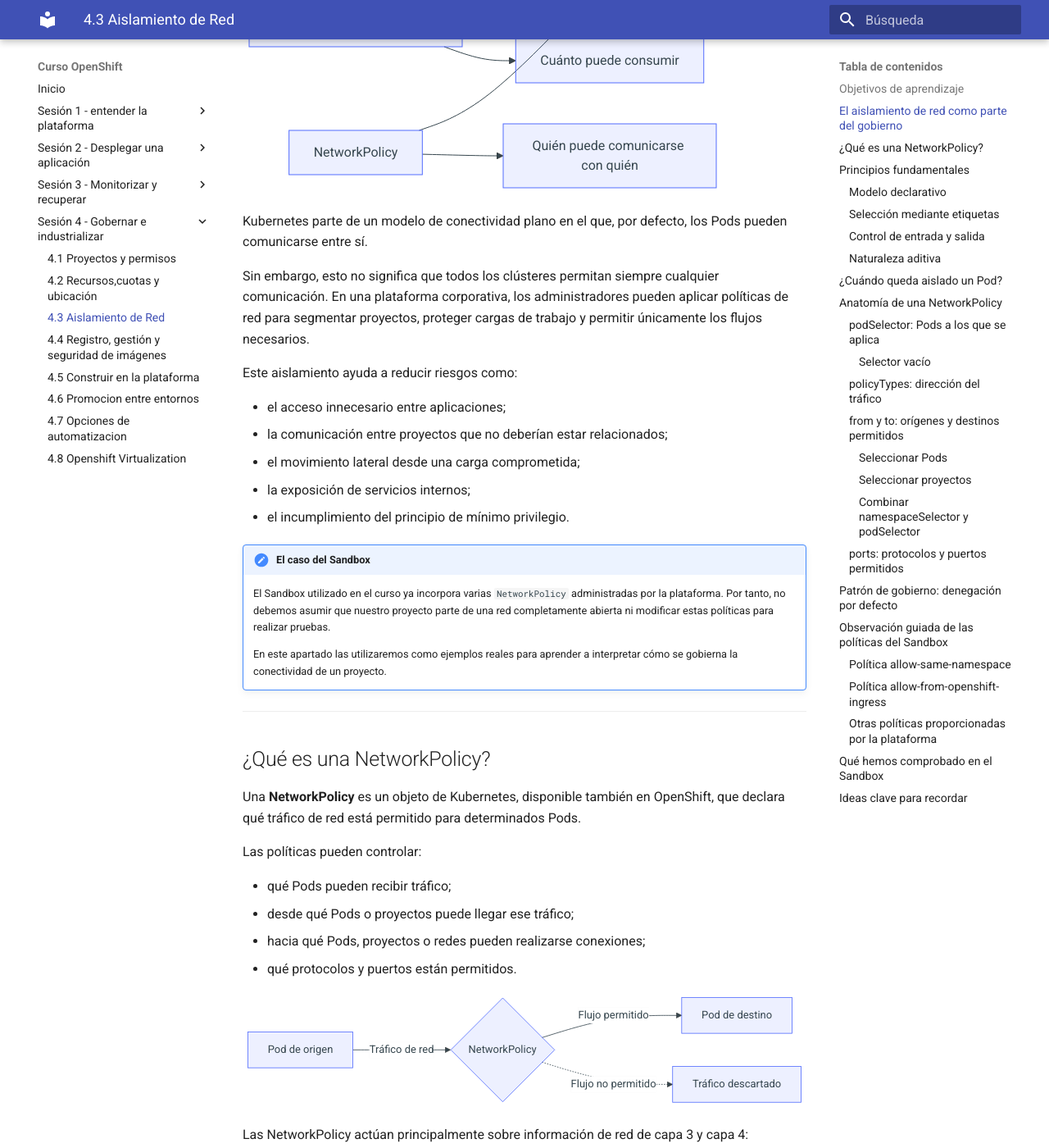
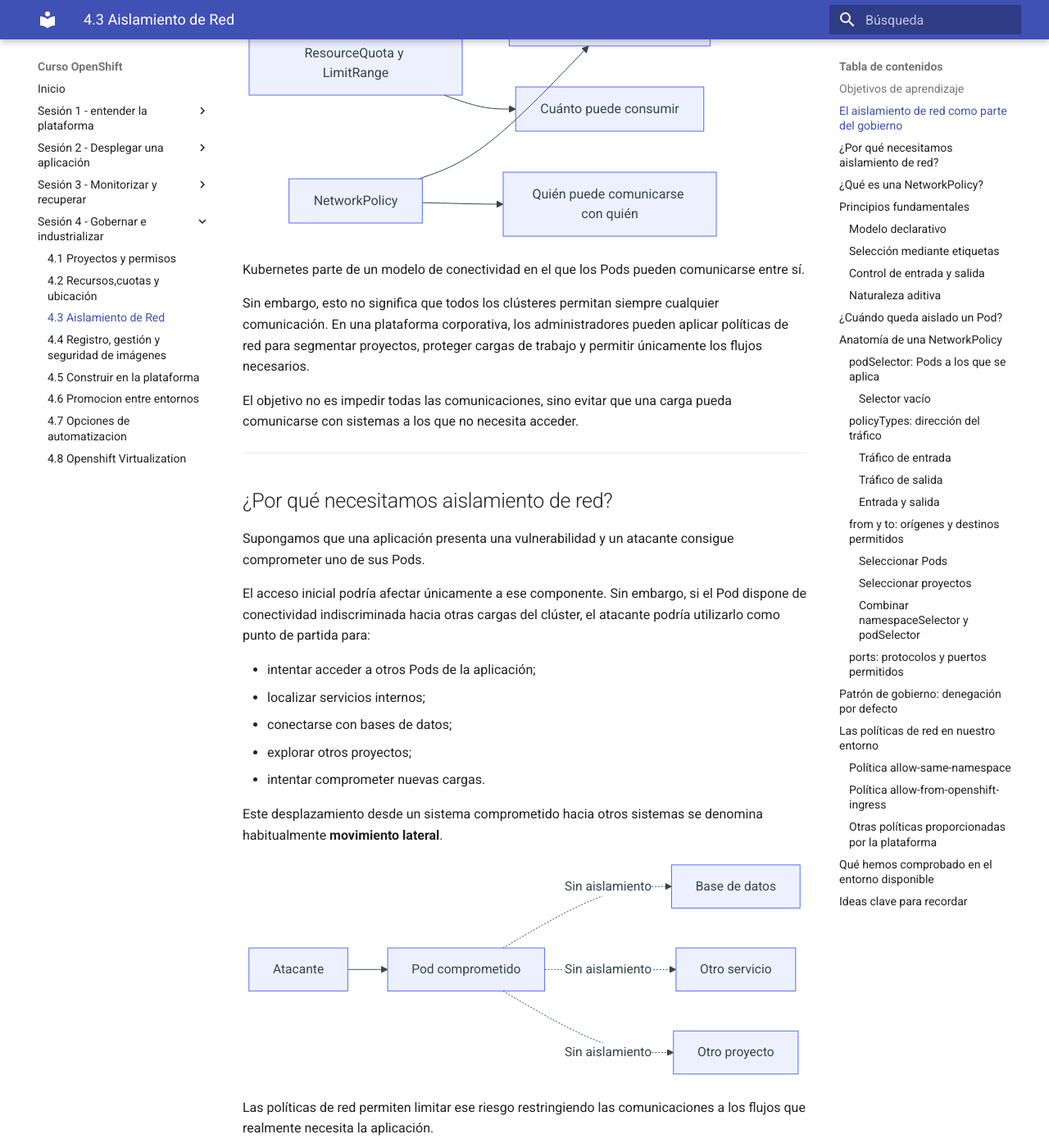
Before and after one commit to ieftraining/curso-openshift, an MkDocs documentation site: the page built from docs/sesion4/4.3 Aislamiento de Red.md, in a window 1280 px wide and 1400 px high, scrolled down 1074 px. Shown: the whole window at 82% size. Built offline with MkDocs 1.6.1 and Material for MkDocs 9.7.7, drawn with Linux system fonts in a browser that asks for light colours; some of the changed text lies outside the part shown.

Commit message:
Add files via upload

````diff
--- a/docs/sesion4/4.3 Aislamiento de Red.md
+++ b/docs/sesion4/4.3 Aislamiento de Red.md
@@ -5,11 +5,12 @@
 Al finalizar este apartado serás capaz de:
 
 - Comprender por qué el aislamiento de red forma parte del gobierno de una plataforma OpenShift compartida.
-- Entender el concepto de **NetworkPolicy** como mecanismo declarativo para controlar el tráfico entre Pods y proyectos.
+- Entender el concepto de **NetworkPolicy** como mecanismo declarativo para controlar las comunicaciones entre Pods.
+- Comprender cómo el aislamiento de red ayuda a limitar el movimiento lateral si una carga resulta comprometida.
 - Interpretar los elementos principales de una política de red.
 - Diferenciar entre el control del tráfico de entrada (`Ingress`) y el tráfico de salida (`Egress`).
 - Comprender el patrón de denegación por defecto o **Default Deny**.
-- Reconocer algunas de las políticas de red que proporciona el entorno Sandbox, sin necesidad de modificarlas.
+- Reconocer algunas de las políticas de red existentes en el entorno disponible, sin necesidad de modificarlas.
 
 ---
 
@@ -33,22 +34,56 @@ flowchart LR
     C --> C1[Quién puede comunicarse con quién]
 ```
 
-Kubernetes parte de un modelo de conectividad plano en el que, por defecto, los Pods pueden comunicarse entre sí.
+Kubernetes parte de un modelo de conectividad en el que los Pods pueden comunicarse entre sí.
 
 Sin embargo, esto no significa que todos los clústeres permitan siempre cualquier comunicación. En una plataforma corporativa, los administradores pueden aplicar políticas de red para segmentar proyectos, proteger cargas de trabajo y permitir únicamente los flujos necesarios.
 
-Este aislamiento ayuda a reducir riesgos como:
+El objetivo no es impedir todas las comunicaciones, sino evitar que una carga pueda comunicarse con sistemas a los que no necesita acceder.
 
-- el acceso innecesario entre aplicaciones;
-- la comunicación entre proyectos que no deberían estar relacionados;
-- el movimiento lateral desde una carga comprometida;
-- la exposición de servicios internos;
-- el incumplimiento del principio de mínimo privilegio.
+---
 
-!!! note "El caso del Sandbox"
-    El Sandbox utilizado en el curso ya incorpora varias `NetworkPolicy` administradas por la plataforma. Por tanto, no debemos asumir que nuestro proyecto parte de una red completamente abierta ni modificar estas políticas para realizar pruebas.
+## ¿Por qué necesitamos aislamiento de red?
 
-    En este apartado las utilizaremos como ejemplos reales para aprender a interpretar cómo se gobierna la conectividad de un proyecto.
+Supongamos que una aplicación presenta una vulnerabilidad y un atacante consigue comprometer uno de sus Pods.
+
+El acceso inicial podría afectar únicamente a ese componente. Sin embargo, si el Pod dispone de conectividad indiscriminada hacia otras cargas del clúster, el atacante podría utilizarlo como punto de partida para:
+
+- intentar acceder a otros Pods de la aplicación;
+- localizar servicios internos;
+- conectarse con bases de datos;
+- explorar otros proyectos;
+- intentar comprometer nuevas cargas.
+
+Este desplazamiento desde un sistema comprometido hacia otros sistemas se denomina habitualmente **movimiento lateral**.
+
+```mermaid
+flowchart LR
+    A[Atacante] --> B[Pod comprometido]
+    B -. Sin aislamiento .-> C[Base de datos]
+    B -. Sin aislamiento .-> D[Otro servicio]
+    B -. Sin aislamiento .-> E[Otro proyecto]
+```
+
+Las políticas de red permiten limitar ese riesgo restringiendo las comunicaciones a los flujos que realmente necesita la aplicación.
+
+```mermaid
+flowchart LR
+    A[Atacante] --> B[Pod comprometido]
+    B -->|Flujo permitido| C[Servicio necesario]
+    B -. Bloqueado .-> D[Base de datos no autorizada]
+    B -. Bloqueado .-> E[Otro proyecto]
+```
+
+El aislamiento de red ayuda, por tanto, a:
+
+- reducir la superficie de exposición;
+- limitar comunicaciones innecesarias;
+- dificultar el movimiento lateral;
+- proteger servicios internos;
+- aplicar el principio de mínimo privilegio también a la red.
+
+!!! note "Defensa en profundidad"
+    Una `NetworkPolicy` no evita por sí misma que una aplicación tenga una vulnerabilidad. Su función es añadir una capa adicional de protección: si una carga resulta comprometida, la política puede limitar los sistemas con los que esa carga puede comunicarse.
 
 ---
 
@@ -70,18 +105,19 @@ flowchart LR
     P -.->|Flujo no permitido| X[Tráfico descartado]
 ```
 
-Las NetworkPolicy actúan principalmente sobre información de red de capa 3 y capa 4:
+Las `NetworkPolicy` actúan principalmente sobre información de red de capa 3 y capa 4:
 
 - direcciones IP;
 - protocolos;
 - puertos.
 
-No analizan el contenido funcional de una petición HTTP ni sustituyen a mecanismos como:
+No analizan el contenido funcional de una petición HTTP ni sustituyen a otros mecanismos de seguridad, como:
 
 - la autenticación;
 - la autorización de la aplicación;
 - el cifrado TLS;
-- la validación de datos.
+- la gestión segura de credenciales;
+- la corrección de vulnerabilidades.
 
 !!! important "Las políticas necesitan soporte del clúster"
     Kubernetes define el objeto `NetworkPolicy`, pero su aplicación efectiva depende del plugin de red utilizado por el clúster. OpenShift utiliza una implementación de red compatible con estas políticas, habitualmente **OVN-Kubernetes** en las versiones actuales de la plataforma.
@@ -93,6 +129,7 @@ No analizan el contenido funcional de una petición HTTP ni sustituyen a mecanis
 Antes de analizar un manifiesto, debemos comprender varias características importantes.
 
 ### Modelo declarativo
+
 Las políticas se definen mediante recursos YAML, igual que el resto de objetos de Kubernetes y OpenShift. En ellas describimos el comportamiento deseado:
 
 - qué Pods quedan seleccionados;
@@ -102,9 +139,11 @@ Las políticas se definen mediante recursos YAML, igual que el resto de objetos
 La plataforma se encarga de convertir esa declaración en reglas efectivas de conectividad.
 
 ### Selección mediante etiquetas
+
 Las políticas utilizan etiquetas (*labels*) para identificar Pods y proyectos. Esto permite evitar la dependencia de las direcciones IP de los Pods, que pueden cambiar cuando estos se eliminan y vuelven a crearse.
 
 ### Control de entrada y salida
+
 Una política puede controlar:
 
 - **Ingress:** tráfico que llega a los Pods seleccionados;
@@ -112,7 +151,8 @@ Una política puede controlar:
 - **Ambos sentidos.**
 
 ### Naturaleza aditiva
-Las NetworkPolicy tienen un comportamiento aditivo. Cuando varias políticas se aplican a un mismo Pod, los flujos permitidos por ellas se combinan. Una política no se utiliza para revocar directamente un permiso concedido por otra política aplicable.
+
+Las `NetworkPolicy` tienen un comportamiento aditivo. Cuando varias políticas se aplican a un mismo Pod, los flujos permitidos por ellas se combinan. Una política no se utiliza para revocar directamente un permiso concedido por otra política aplicable.
 
 !!! example "Ejemplo conceptual"
     Si una política permite tráfico desde el frontend y otra permite tráfico desde el sistema de monitorización, el Pod podrá recibir tráfico desde ambos orígenes.
@@ -121,7 +161,7 @@ Las NetworkPolicy tienen un comportamiento aditivo. Cuando varias políticas se
 
 ## ¿Cuándo queda aislado un Pod?
 
-La existencia de una NetworkPolicy en un proyecto no implica automáticamente que todos sus Pods queden aislados.
+La existencia de una `NetworkPolicy` en un proyecto no implica automáticamente que todos sus Pods queden aislados.
 
 Un Pod queda aislado en una dirección cuando existe al menos una política que:
 
@@ -130,7 +170,7 @@ Un Pod queda aislado en una dirección cuando existe al menos una política que:
 
 Por ejemplo, si una política selecciona un Pod para tráfico `Ingress`, desde ese momento el Pod solo podrá recibir los flujos de entrada autorizados por el conjunto de políticas aplicables.
 
-El tráfico de salida podría seguir sin estar aislado si ninguna política lo selecciona para `Egress`.
+El tráfico de salida podría seguir sin estar aislado si ninguna política selecciona el Pod para `Egress`.
 
 !!! important "Aislamiento por dirección"
     Un Pod puede estar aislado para tráfico de entrada y no estarlo para tráfico de salida, o al contrario. Por eso siempre debemos comprobar si la política controla `Ingress`, `Egress` o ambos.
@@ -139,7 +179,7 @@ El tráfico de salida podría seguir sin estar aislado si ninguna política lo s
 
 ## Anatomía de una NetworkPolicy
 
-El siguiente ejemplo protege los Pods de una base de datos y permite que reciban tráfico únicamente desde el frontend, por el puerto TCP `5432`:
+El siguiente ejemplo protege los Pods de una base de datos y permite que reciban tráfico únicamente desde el frontend, por el puerto TCP 5432:
 
 ```yaml
 apiVersion: networking.k8s.io/v1
@@ -179,13 +219,14 @@ podSelector:
     role: db
 ```
 
-La política selecciona los Pods que tengan la etiqueta `role=db`. Podemos consultar los Pods que cumplen esa condición con:
+la política selecciona los Pods que tengan la etiqueta `role=db`. Podemos consultar los Pods que cumplen esa condición con:
 
 ```bash
 oc get pods -l role=db
 ```
 
 #### Selector vacío
+
 Un selector vacío tiene un significado especial:
 
 ```yaml
@@ -201,42 +242,43 @@ En este caso, la política selecciona **todos los Pods del proyecto**.
 
 El campo `policyTypes` indica qué dirección del tráfico controla la política.
 
-- **Tráfico de entrada:**
-  ```yaml
-  policyTypes:
-    - Ingress
-  ```
-  Controla el tráfico que llega a los Pods seleccionados. En el ejemplo anterior, la política regula las conexiones dirigidas hacia los Pods con la etiqueta `role: db`.
+#### Tráfico de entrada
+```yaml
+policyTypes:
+  - Ingress
+```
+Controla el tráfico que llega a los Pods seleccionados. En el ejemplo anterior, la política regula las conexiones dirigidas hacia los Pods con la etiqueta `role: db`.
 
-- **Tráfico de salida:**
-  ```yaml
-  policyTypes:
-    - Egress
-  ```
-  Controla las conexiones iniciadas desde los Pods seleccionados hacia otros destinos.
+#### Tráfico de salida
+```yaml
+policyTypes:
+  - Egress
+```
+Controla las conexiones iniciadas desde los Pods seleccionados hacia otros destinos.
 
-- **Entrada y salida:**
-  ```yaml
-  policyTypes:
-    - Ingress
-    - Egress
-  ```
-  La política controla ambos sentidos.
+#### Entrada y salida
+```yaml
+policyTypes:
+  - Ingress
+  - Egress
+```
+La política controla ambos sentidos.
 
 ### `from` y `to`: orígenes y destinos permitidos
 
 Dentro de las reglas:
 
-- `ingress.from` define los orígenes permitidos para el tráfico entrante.
+- `ingress.from` define los orígenes permitidos para el tráfico entrante;
 - `egress.to` define los destinos permitidos para el tráfico saliente.
 
 Los selectores más habituales son:
 
-- `podSelector`: selecciona Pods por sus etiquetas.
-- `namespaceSelector`: selecciona namespaces o proyectos por sus etiquetas.
+- `podSelector`: selecciona Pods por sus etiquetas;
+- `namespaceSelector`: selecciona namespaces o proyectos por sus etiquetas;
 - `ipBlock`: identifica rangos de direcciones IP mediante notación CIDR.
 
 #### Seleccionar Pods
+
 El siguiente fragmento permite tráfico desde Pods que tengan la etiqueta `app: frontend`:
 
 ```yaml
@@ -249,6 +291,7 @@ from:
 Cuando se utiliza de esta forma, el `podSelector` busca Pods dentro del mismo namespace en el que se encuentra la `NetworkPolicy`.
 
 #### Seleccionar proyectos
+
 También podemos permitir tráfico desde namespaces que tengan determinadas etiquetas:
 
 ```yaml
@@ -261,6 +304,7 @@ from:
 En este caso, se permite tráfico desde los Pods de los namespaces que cumplan el selector indicado.
 
 #### Combinar `namespaceSelector` y `podSelector`
+
 Podemos seleccionar Pods concretos dentro de determinados namespaces:
 
 ```yaml
@@ -274,11 +318,12 @@ from:
 ```
 
 En este caso deben cumplirse ambas condiciones:
-- El namespace debe tener la etiqueta `entorno: produccion`.
-- El Pod debe tener la etiqueta `app: frontend`.
+
+- el namespace debe tener la etiqueta `entorno: produccion`;
+- el Pod debe tener la etiqueta `app: frontend`.
 
 !!! warning "La estructura YAML cambia el significado"
-    Si `podSelector` y `namespaceSelector` aparecen dentro del mismo elemento de la lista `from`, ambas condiciones deben cumplirse (**AND**). Si aparecen como elementos separados de la lista (cada uno con su propio guión `-`), representan orígenes alternativos (**OR**). Por ello, la indentación y los guiones deben revisarse con especial cuidado.
+    Si `podSelector` y `namespaceSelector` aparecen dentro del mismo elemento de `from`, ambas condiciones deben cumplirse (**AND**). Si aparecen como elementos separados de la lista (cada uno con su guión `-`), representan orígenes alternativos (**OR**). Por ello, la indentación y los guiones deben revisarse con especial cuidado.
 
 ### `ports`: protocolos y puertos permitidos
 
@@ -290,7 +335,7 @@ ports:
     port: 5432
 ```
 
-En este caso, el flujo definido por la regla se autoriza únicamente hacia el puerto TCP `5432` de los Pods seleccionados. Si una regla no incluye `ports`, permite todos los puertos para los orígenes o destinos definidos en ella.
+En este caso, el flujo definido por la regla se autoriza únicamente hacia el puerto TCP 5432 de los Pods seleccionados. Si una regla no incluye `ports`, permite todos los puertos para los orígenes o destinos definidos en ella.
 
 !!! tip "Principio de mínimo privilegio"
     Siempre que resulte viable, una política debería permitir únicamente los protocolos y puertos que la aplicación necesita.
@@ -299,7 +344,7 @@ En este caso, el flujo definido por la regla se autoriza únicamente hacia el pu
 
 ## Patrón de gobierno: denegación por defecto
 
-Una estrategia habitual en entornos corporativos consiste en partir de una política de denegación por defecto (**Default Deny**) y añadir después las autorizaciones necesarias para el funcionamiento de las aplicaciones y de la propia plataforma.
+Una estrategia habitual consiste en partir de una política de denegación por defecto y añadir después las autorizaciones necesarias para el funcionamiento de las aplicaciones y de la propia plataforma. Este patrón se conoce habitualmente como **Default Deny**.
 
 ```mermaid
 flowchart LR
@@ -323,13 +368,13 @@ spec:
   ingress: []
 ```
 
-La interpretación de esta estructura es:
+La interpretación sería:
 
 1. `podSelector: {}` selecciona todos los Pods del proyecto.
 2. `policyTypes: [Ingress]` controla el tráfico entrante.
 3. `ingress: []` no define ningún flujo de entrada permitido.
 
-Mientras no exista otra política que autorice un flujo, los Pods seleccionados no podrán recibir tráfico entrante.
+Mientras no exista otra política que autorice un determinado flujo, los Pods seleccionados no podrán recibir ese tráfico.
 
 Después se incorporan políticas adicionales para permitir únicamente las comunicaciones necesarias, por ejemplo:
 
@@ -338,20 +383,22 @@ Después se incorporan políticas adicionales para permitir únicamente las comu
 - acceso desde los servicios de monitorización;
 - acceso a una base de datos únicamente desde el backend autorizado.
 
-!!! warning "No aplicar este ejemplo en el Sandbox"
-    Este manifiesto es ilustrativo. En el Sandbox del curso ya existen políticas de red administradas por la plataforma. Aplicar una denegación adicional podría interrumpir Routes, herramientas del entorno u otros servicios necesarios. Por este motivo, en el curso nos limitaremos a observar e interpretar las políticas existentes.
+!!! warning "Manifiesto ilustrativo"
+    Este manifiesto se incluye para comprender el patrón Default Deny. En el entorno disponible ya existen políticas de red administradas por la plataforma. Aplicar una denegación adicional podría interrumpir Routes, herramientas del entorno u otros servicios necesarios. Por este motivo, en este apartado observaremos las políticas existentes, pero no las modificaremos.
 
 ---
 
-## Observación guiada de las políticas del Sandbox
+## Las políticas de red en nuestro entorno
 
-En lugar de crear o modificar políticas, consultaremos las `NetworkPolicy` que el Sandbox ya incorpora en nuestro proyecto mediante la CLI:
+En el entorno disponible ya existen varias `NetworkPolicy`. En lugar de crear políticas nuevas, aprovecharemos algunas de las políticas existentes para comprobar cómo se aplican estos conceptos en una plataforma OpenShift real.
+
+Podemos consultar la lista mediante:
 
 ```bash
 oc get networkpolicy
 ```
 
-En el entorno utilizado durante el curso aparecen políticas similares a las siguientes:
+La salida obtenida incluye políticas similares a las siguientes:
 
 ```text
 NAME                                             POD-SELECTOR
@@ -367,13 +414,13 @@ allow-from-redhat-ods-app-to-mm                  modelmesh-service=modelmesh-ser
 allow-same-namespace                             <none>
 ```
 
-Esta salida ya permite extraer varias conclusiones:
+Esta salida permite extraer varias conclusiones:
 
-- el proyecto está gobernado por políticas creadas previamente por la plataforma;
+- el proyecto ya está gobernado por políticas creadas previamente por la plataforma;
 - algunas políticas se aplican a todos los Pods (`<none>`);
-- otras seleccionan cargas concretas mediante etiquetas (como `app=mariadb-dspa`);
-- existen políticas asociadas con componentes de plataforma como Ingress, monitorización, consola, operadores o virtualización;
-- no necesitamos crear nuestras propias políticas para comprender el modelo.
+- otras seleccionan cargas concretas mediante etiquetas;
+- existen políticas asociadas a componentes de plataforma, como Ingress, monitorización, consola, operadores o virtualización;
+- no necesitamos crear políticas nuevas para comprender el modelo.
 
 !!! note "No deducir el comportamiento únicamente por el nombre"
     El nombre de una política aporta una pista sobre su finalidad, pero no demuestra exactamente qué tráfico permite. Para conocer su comportamiento debemos consultar el manifiesto YAML.
@@ -382,9 +429,9 @@ Esta salida ya permite extraer varias conclusiones:
 
 La política `allow-same-namespace` está orientada a permitir comunicaciones entre cargas del mismo proyecto.
 
-Esto resulta especialmente importante cuando los Pods ya se encuentran aislados para tráfico de entrada. En ese escenario, dos Pods no quedan necesariamente autorizados a comunicarse por el simple hecho de pertenecer al mismo namespace.
+Esto resulta especialmente importante cuando los Pods se encuentran aislados para tráfico de entrada. En ese escenario, dos Pods no quedan necesariamente autorizados a comunicarse por el simple hecho de pertenecer al mismo namespace.
 
-Consultamos la política con:
+Podemos consultar la política con:
 
 ```bash
 oc get networkpolicy allow-same-namespace -o yaml
@@ -397,7 +444,7 @@ Al interpretar el manifiesto debemos buscar:
 3. **El origen permitido:** Revisaremos el bloque `ingress.from` y el selector utilizado para identificar el propio namespace.
 4. **Los puertos:** Comprobaremos si la regla limita determinados puertos o permite cualquier puerto desde el origen seleccionado.
 
-El objetivo no es memorizar el YAML concreto proporcionado por el Sandbox, sino aprender a reconocer la intención de gobierno: **permitir la comunicación interna necesaria entre las cargas del proyecto sin abrir el acceso desde cualquier otro proyecto**.
+El objetivo no es memorizar el YAML concreto proporcionado por el entorno, sino reconocer la intención de gobierno: **permitir la comunicación interna necesaria entre las cargas del proyecto sin abrir el acceso desde cualquier otro proyecto**.
 
 ### Política `allow-from-openshift-ingress`
 
@@ -429,23 +476,23 @@ Este ejemplo muestra que una política de red no consiste únicamente en bloquea
 
 ### Otras políticas proporcionadas por la plataforma
 
-El Sandbox también incorpora otras políticas, por ejemplo:
+El entorno también puede incorporar políticas relacionadas con:
 
-- `allow-from-openshift-monitoring`;
-- `allow-from-console-namespaces`;
-- `allow-from-olm-namespaces`;
-- `allow-from-codeready-workspaces-operator`;
-- `allow-from-openshift-virtualization-namespaces`;
-- políticas relacionadas con servicios de datos e inteligencia artificial.
+- los servicios de monitorización;
+- la consola de la plataforma;
+- los operadores instalados;
+- los espacios de trabajo de desarrollo;
+- la virtualización;
+- servicios adicionales de datos o inteligencia artificial.
 
 No es necesario estudiar todas ellas en este curso. Lo importante es comprender que responden a necesidades concretas de la plataforma:
 
 - obtener métricas;
-- acceder desde la consola;
-- permitir la actuación de operadores;
+- permitir el acceso desde la consola;
+- facilitar la actuación de operadores;
 - proporcionar herramientas de desarrollo;
 - integrar componentes adicionales;
-- mantener servicios administrados por el Sandbox.
+- mantener servicios administrados por la plataforma.
 
 !!! tip "Método para leer cualquier NetworkPolicy"
     Ante una política desconocida, no intentes deducir todo su comportamiento únicamente por el nombre. Obtén el YAML y responde siempre a estas cuatro preguntas:
@@ -457,25 +504,26 @@ No es necesario estudiar todas ellas en este curso. Lo importante es comprender
 
 ---
 
-## Qué hemos comprobado en el Sandbox
+## Qué hemos comprobado en el entorno disponible
 
-En este apartado no hemos creado ni modificado NetworkPolicy. Hemos utilizado las políticas existentes para comprobar que:
+En este apartado no hemos creado ni modificado ninguna `NetworkPolicy`. Hemos utilizado las políticas existentes para comprobar que:
 
-- el Sandbox es un entorno administrado;
+- el entorno está administrado;
 - el proyecto ya incorpora decisiones de aislamiento y conectividad;
 - algunas comunicaciones necesarias están autorizadas explícitamente;
 - la plataforma permite el tráfico desde componentes como Ingress o monitorización;
 - las políticas pueden aplicarse a todos los Pods o seleccionar cargas concretas;
 - el análisis de una política debe realizarse a partir de su YAML, no solo de su nombre.
 
-Este enfoque refleja mejor el funcionamiento de una plataforma OpenShift corporativa, en la que determinadas políticas pueden ser definidas y gestionadas de forma centralizada por los administradores.
+Este enfoque refleja el funcionamiento de una plataforma OpenShift corporativa, en la que determinadas políticas pueden estar definidas y gestionadas de forma centralizada por los administradores.
 
 ---
 
 ## Ideas clave para recordar
 
 !!! tip "Resumen"
-    - Las **NetworkPolicy** completan el gobierno de la plataforma definiendo quién puede comunicarse con quién.
+    - Las **NetworkPolicy** completan el gobierno de la plataforma definíendo quién puede comunicarse con quién.
+    - El aislamiento de red ayuda a **limitar el movimiento lateral** si un Pod resulta comprometido.
     - Kubernetes proporciona conectividad entre Pods, pero un clúster OpenShift administrado puede restringir esa comunicación.
     - `podSelector` identifica los Pods a los que se aplica la política.
     - Un selector vacío (`podSelector: {}`) selecciona **todos los Pods del proyecto**.
@@ -484,4 +532,4 @@ Este enfoque refleja mejor el funcionamiento de una plataforma OpenShift corpora
     - Las políticas aplicables a un Pod son **aditivas**: sus permisos se combinan.
     - El patrón **Default Deny** aísla inicialmente las cargas y obliga a autorizar después los flujos necesarios.
     - Las Routes necesitan que el Ingress Controller pueda alcanzar los Pods de la aplicación.
-    - El Sandbox ya contiene políticas gestionadas por la plataforma. En el curso las observamos e interpretamos, pero no las modificamos.
+    - En el entorno disponible observamos e interpretamos las políticas existentes, pero no las modificamos.
````
Also changed, not shown: other parts of docs/sesion4/4.3 Aislamiento de Red.md (+2 -2 lines).
